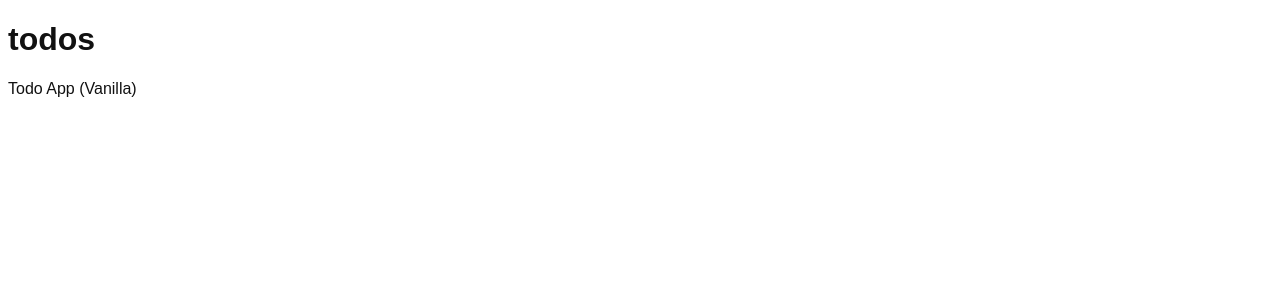
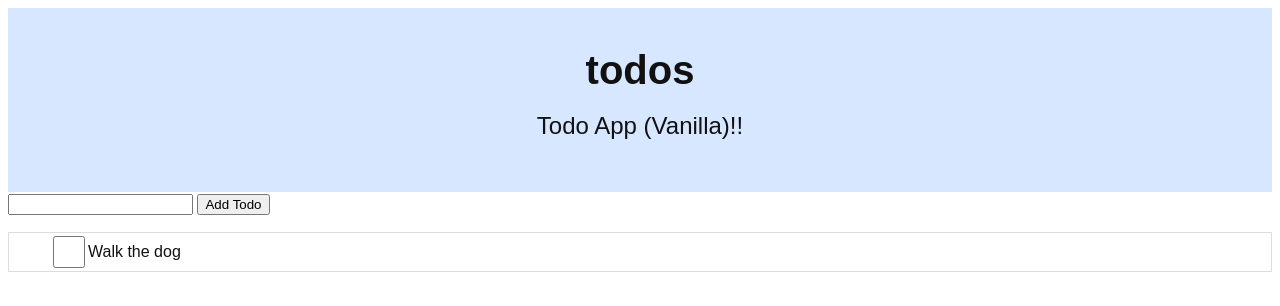
Before and after one commit to francescostella/todoapp-vanilla, a website built with Parcel: page src/index.html in a window 1280 px wide. Built offline with nearby package versions, Linux system fonts and the light colour scheme.

Commit message:
feat: implement banner + list

```diff
--- a/package.json
+++ b/package.json
@@ -2,9 +2,9 @@
   "name": "todoapp-vanilla",
   "version": "1.0.0",
   "description": "",
-  "main": "index.js",
   "scripts": {
-    "start": "parcel src/index.html",
+    "start": "parcel src/index.html --open safari",
+    "dev": "parcel serve src/index.html --open safari",
     "build": "parcel build src/index.html"
   },
   "repository": {
--- a/src/index.html
+++ b/src/index.html
@@ -8,8 +8,25 @@
   <link rel="stylesheet" href="styles/main.scss">
 </head>
 <body>
-  <h1>todos</h1>
-  <p>Todo App (Vanilla)</p>
+  <header class="banner">
+    <h1 class="banner__title">todos</h1>
+    <p class="banner__subtitle">Todo App (Vanilla)!!<p>
+  </header>
+
+  <div class="insert">
+    <input class="insert__input" type="text">
+    <button class="insert__add">Add Todo</button>
+  </div>
+
+  <ul class="list">
+    <li class="list__item">
+      <label class="list__label">
+        <input class="list__checkbox" type="checkbox">
+        <span class="list__description">Walk the dog</span>
+      </label>
+      <button class="list__delete">❌</button>
+    </li>
+  </ul>
 
   <script src="js/app.js"></script>
 </body>
--- a/src/js/app.js
+++ b/src/js/app.js
@@ -1 +1,3 @@
-console.log('App loaded!!!');
+(function() {
+  console.log('HEY!');
+})()
--- /dev/null
+++ b/src/styles/components/banner.scss
@@ -0,0 +1,18 @@
+.banner {
+  text-align: center;
+  background-color: $color-secondary;
+  padding: 32px;
+
+  &__title {
+    font-size: 40px;
+    margin: 0;
+    margin-bottom: 8px;
+  }
+
+  &__subtitle {
+    font-size: 24px;
+    margin: 0;
+    margin-bottom: 8px;
+    font-weight: 300;
+  }
+}
--- /dev/null
+++ b/src/styles/components/list.scss
@@ -0,0 +1,39 @@
+.list {
+  border: 1px solid $color-grey;
+
+  &__item {
+    display: flex;
+    align-items: center;
+
+    &:hover .list__delete {
+      display: block;
+    }
+  }
+
+  &__label {
+    display: flex;
+    align-items: center;
+    width: 100%;
+  }
+
+  &__checkbox {
+    width: 32px;
+    height: 32px;
+  }
+
+  &__description {
+    line-height: 32px;
+  }
+
+  &__delete {
+    display: none;
+    background: none;
+    border: none;
+    cursor: pointer;
+    font-size: 16px;
+
+    &:hover {
+      background: $color-hover;
+    }
+  }
+}
--- a/src/styles/main.scss
+++ b/src/styles/main.scss
@@ -1,8 +1,11 @@
 @import './settings/variables.scss';
-
+@import './components/banner.scss';
+@import './components/list.scss';
 
 body {
   font-family: sans-serif;
   background-color: $color-white;
   color: $color-black;
+  font-size: 16px;
+  line-height: 1.5;
 }
--- a/src/styles/settings/variables.scss
+++ b/src/styles/settings/variables.scss
@@ -1,2 +1,6 @@
 $color-black: #111;
 $color-white: #fff;
+$color-grey: lighten($color-black, 80%);
+$color-hover: $color-grey;
+$color-primary: lighten(#0d6efd, 20%);
+$color-secondary: lighten($color-primary, 20%);
```
